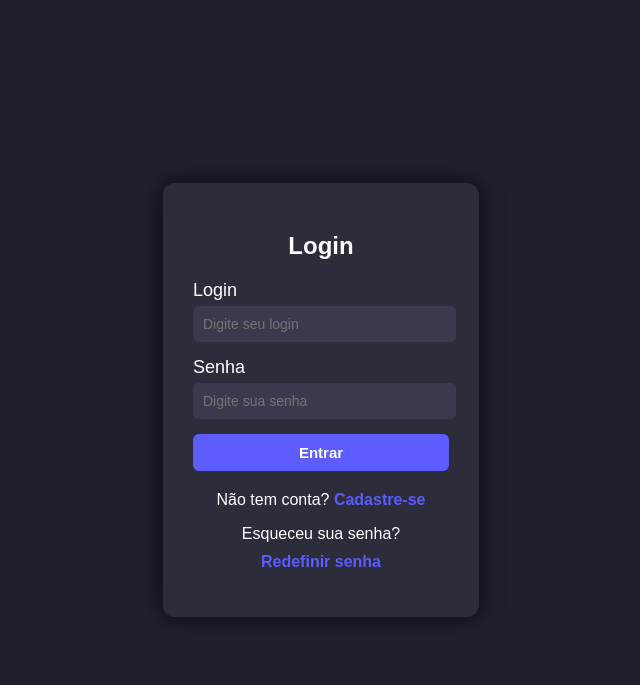
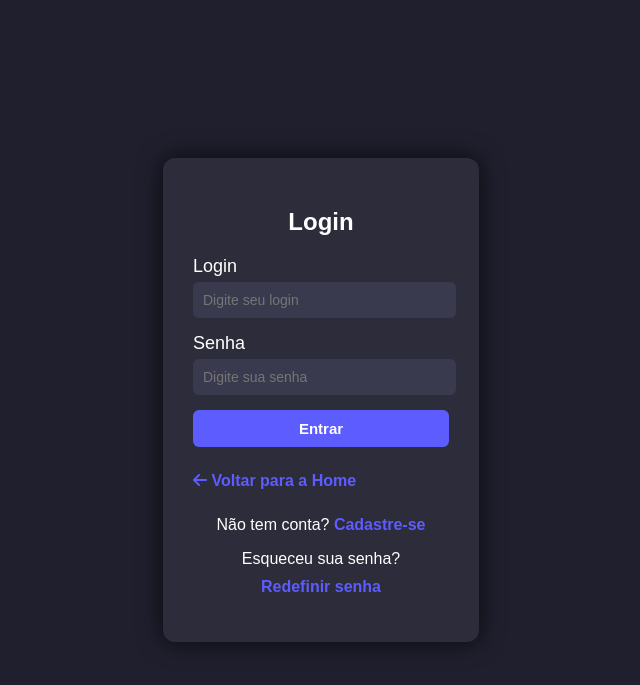
Before and after one commit to Arthur-Fortunato/Projeto_doacao, a Django app: page /contas/login/ in a window 1280 px wide. Shown: the top 685 px of the page, without its empty margins (319-959 px from the left). Run offline with Django 5.2, Linux system fonts and the light colour scheme.

Commit message:
feat: botão de retorno para home

```diff
--- a/projeto/contas/static/contas/css/login.css
+++ b/projeto/contas/static/contas/css/login.css
@@ -94,3 +94,20 @@ p a {
 .message.warning {
     color: #fbc02d;
 }
+
+
+.voltar-home {
+    margin-top: 15px;
+}
+
+p.voltar-home a {
+    color: #5c5cff;
+    text-decoration: none;
+    font-weight: bold;
+    transition: color 0.3s;
+}
+
+p.voltar-home a:hover {
+    color: #4444ff;
+    text-decoration: underline;
+}
--- a/projeto/contas/templates/contas/login.html
+++ b/projeto/contas/templates/contas/login.html
@@ -1,11 +1,11 @@
 {% load static %}
 <!DOCTYPE html>
 <html lang="pt-BR">
-
   <head>
-    <meta charset="UTF-8">
-    <meta name="viewport" content="width=device-width, initial-scale=1.0">
-    <link rel="stylesheet" href="{% static 'contas/css/login.css' %}">
+    <meta charset="UTF-8" />
+    <meta name="viewport" content="width=device-width, initial-scale=1.0" />
+    <link rel="stylesheet" href="{% static 'contas/css/login.css' %}" />
+    <link rel="stylesheet" href="https://cdnjs.cloudflare.com/ajax/libs/font-awesome/6.5.0/css/all.min.css">
     <title>Login</title>
   </head>
 
@@ -16,30 +16,45 @@
       <form method="post">
         {% csrf_token %}
         <label for="login">Login</label>
-            <input type="text" id="login" name="login" placeholder="Digite seu login" required>
+        <input
+          type="text"
+          id="login"
+          name="login"
+          placeholder="Digite seu login"
+          required
+        />
 
         <label for="senha">Senha</label>
-            <input type="password" id="senha" name="senha" placeholder="Digite sua senha" required>
+        <input
+          type="password"
+          id="senha"
+          name="senha"
+          placeholder="Digite sua senha"
+          required
+        />
 
         <button type="submit">Entrar</button>
       </form>
 
-        <p style="text-align:center;margin-top:10px;">
+      <p class="voltar-home">
+        <a href="{% url 'home' %}">
+          <i class="fa-solid fa-arrow-left"></i> Voltar para a Home
+        </a>
+      </p>
+
+      <p style="text-align: center; margin-top: 10px">
         Não tem conta?
         <a href="{% url 'cadastro' %}">Cadastre-se</a>
       </p>
 
-        <p style="text-align:center;margin-top:10px;">
+      <p style="text-align: center; margin-top: 10px">
         Esqueceu sua senha?
         <a href="{% url 'redefinir_senha' %}">Redefinir senha</a>
       </p>
 
-        {% if messages %}
-        {% for message in messages %}
+      {% if messages %} {% for message in messages %}
       <p class="message {{ message.tags }}">{{ message }}</p>
-        {% endfor %}
-        {% endif %}
+      {% endfor %} {% endif %}
     </div>
   </body>
-
 </html>
```
Also changed, not shown: 1 other file. Lines whose indentation alone changed are shown as unchanged.
